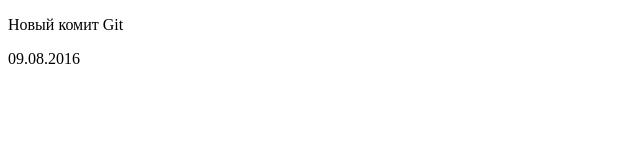
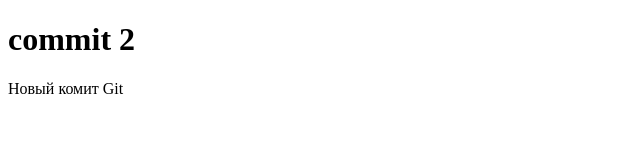
Before and after one commit to MATEY15/git-lesson, a plain HTML site: page index.html in a window 1280 px wide. Shown: the whole page, without its empty margins (0-640 px from the left). Drawn offline with Linux system fonts and the light colour scheme.

Commit message:
four commit

```diff
--- a/index.html
+++ b/index.html
@@ -8,7 +8,8 @@
     <title>Git add</title>
 </head>
 <body>
+<h1>commit 2</h1>
 <p>Новый комит Git</p>
-<p>09.08.2016</p>
+
 </body>
 </html>
```
